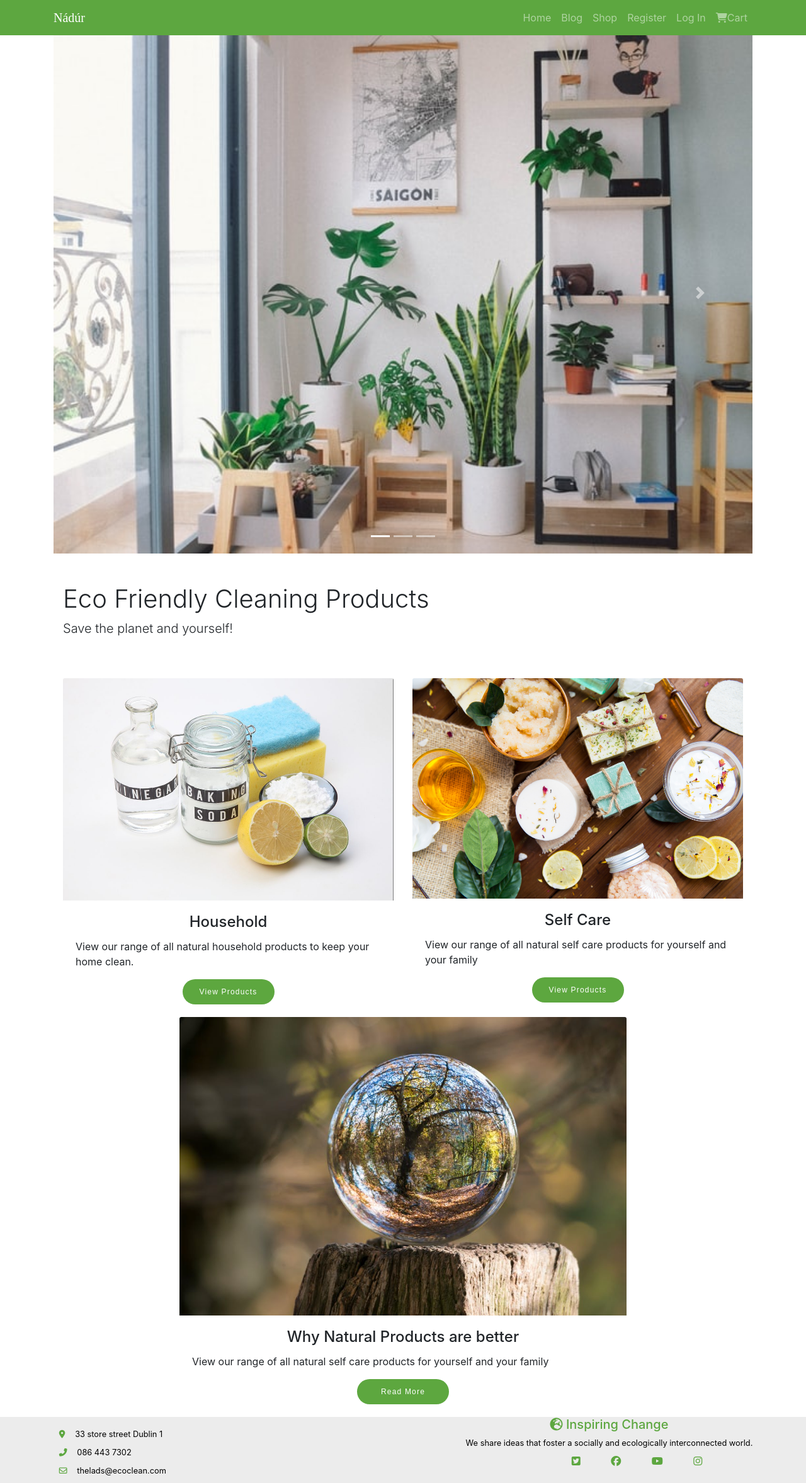
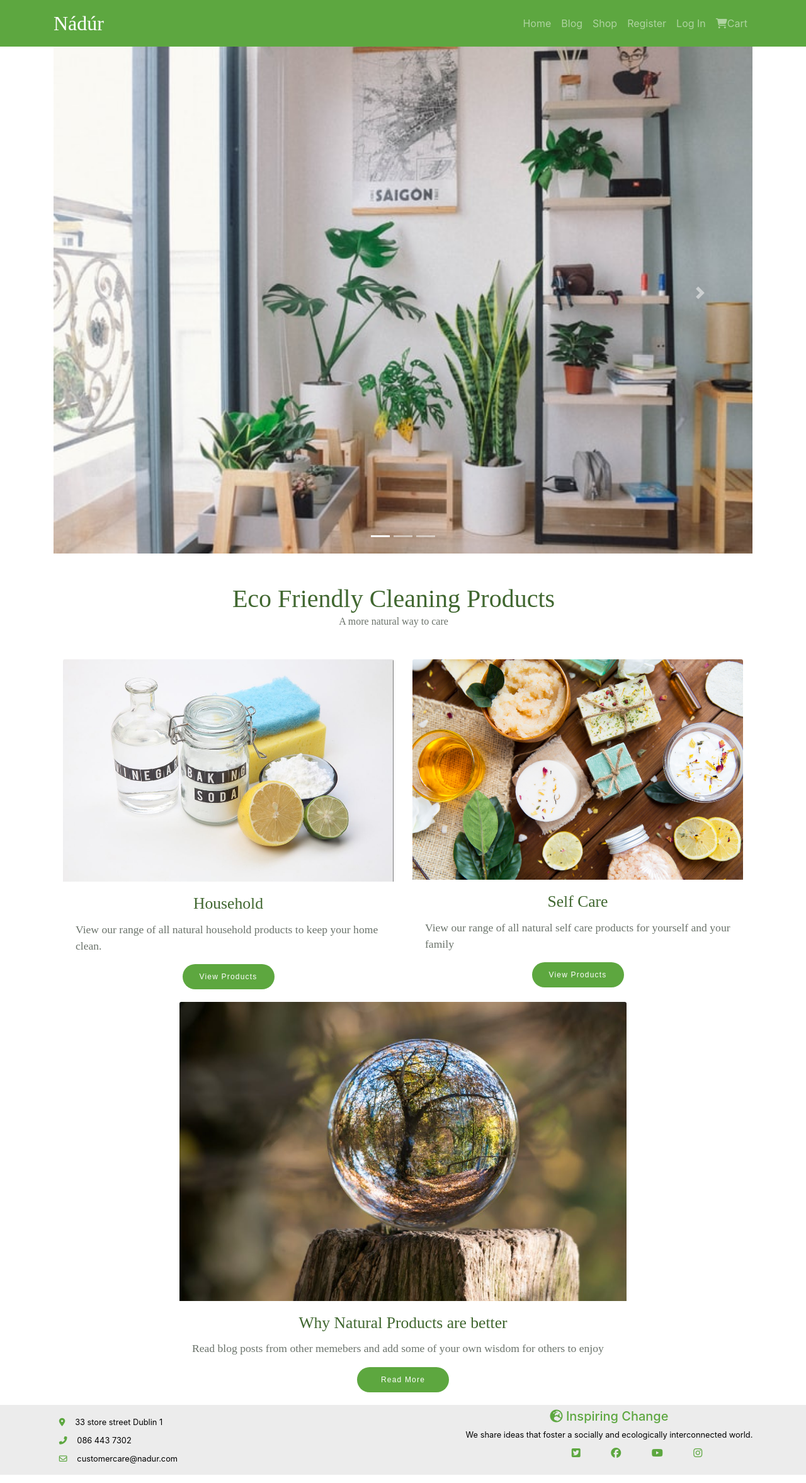
Before and after one commit to Neilfoster/eco-commerce, a Django app: page / in a window 1280 px wide. Shown: the whole page at 63% size. Run offline with Django 3.2, Linux system fonts and the light colour scheme; some libraries are stand-ins or nearby versions.

Commit message:
Added custom stylings and fonts to all pages

```diff
--- a/blog/templates/blog/blog.html
+++ b/blog/templates/blog/blog.html
@@ -6,9 +6,9 @@
         <div class="col-12 display panel panel-default">
             <div class="panel-body cstm-product">
                 <div class="blog-img" style="background-image: url('{{ MEDIA_URL }}{{ item.image }}')"></div>
-                <h3>{{ item.headline }}</h3>
-                <p>{{ item.author }}</p>
-                <p>{{ item.blog_text }}</p>
+                <h3 id="blog-head">{{ item.headline }}</h3>
+                <p class="blog-text">Author: {{ item.author }}</p>
+                <p class="blog-text">{{ item.blog_text }}</p>
             </div>
         </div>
     {% endfor %}
--- a/products/templates/products/index.html
+++ b/products/templates/products/index.html
@@ -33,9 +33,9 @@
 
   <!-- Page Content -->
   <section class="py-5">
-    <div class="container">
-      <h1 class="font-weight-light">Eco Friendly Cleaning Products</h1>
-      <p class="lead"><a>Save the planet and yourself</a>!</p>
+    <div class="container row">
+      <h1 class="font-weight-light heading-txt col-12">Eco Friendly Cleaning Products</h1>
+      <p class="col-12 sub-heading-txt">A more natural way to care</p>
     </div>
   </section>
 
@@ -71,7 +71,7 @@
           <img src="/media/images/blog.png" class="card-img-top" alt="blog-image">
           <div class="card-body">
             <h4 class="card-title">Why Natural Products are better</h4>
-            <p class="card-text">View our range of all natural self care products for yourself and your family</p>
+            <p class="card-text">Read blog posts from other memebers and add some of your own wisdom for others to enjoy</p>
             <button type="button" class="cstm-btn"><a href="{% url 'blog' %}">Read More</a></button>
           </div>
      </div>
--- a/static/css/custom.css
+++ b/static/css/custom.css
@@ -10,6 +10,7 @@ body {
 
 .nav_txt {
   font-family: 'Dosis';
+  font-size: 2rem;
 }
 
 .nav-item a {
@@ -51,8 +52,15 @@ body {
 
 .card-title{
     text-align: center;
+    font-family: 'Dosis';
+    color: #406730;
+    font-size:1.6rem;
 }
 
+.card-text {
+    font-family: 'raleway';
+    font-size:1.1rem;
+}
 .cstm-btn a {
     color: white;
     text-decoration: none;
@@ -65,11 +73,29 @@ body {
 
 .lndg-card  {
     text-align: center;
+
 }
 
 .lndg-card p {
     text-align: left;
+    color: #6b736b;
+
 }
+
+.heading-txt {
+    font-family: 'Dosis';
+    margin: auto;
+    text-align: center;
+    color: #406730;
+}
+
+.sub-heading-txt {
+    font-family: 'Dosis';
+    margin: auto;
+    text-align: center;
+    color: #6b736b;
+}
+
 /*---------Product display page-------- */
 
 .cstm-product{
@@ -145,9 +171,15 @@ body {
 }
 
 #blog-head {
-    color:#5da73f;
     margin-top:5%;
+    font-family: 'Dosis';
+    color: #406730;
 
+}
+
+.blog-text {
+    font-family: 'raleway';
+    font-size:1.2rem;
 }
 
 .blog-form {
@@ -258,6 +290,10 @@ form.form-inline {
 .form-group a {
     color:#5da73f;
 }
+/* -------- Password Reset ------------*/
+.password-head{
+    margin-top:5%;
+}
 
 /* -------- FOOTER ------------*/
 
@@ -279,6 +315,10 @@ form.form-inline {
     font-family: 'Dosis';
     margin-top: 1%;
     text-align: center;
+}
+
+#foot-head {
+    margin-top:1%;
 }
 
 .cstm-foot ul li  {
--- a/templates/base.html
+++ b/templates/base.html
@@ -95,14 +95,14 @@
               <p><i class="fas fa-phone-alt"></i>086 443 7302</p>
             </div>
             <div class="col-12">
-              <p><i class="far fa-envelope"></i>thelads@ecoclean.com</p>
+              <p><i class="far fa-envelope"></i>customercare@nadur.com</p>
             </div>
         </div>
     </div>
     <div class="col-6">
       <div class="row">
        <div class="col-12">
-          <h5><i class="fas fa-globe-europe"></i>  Inspiring Change</h5>
+          <h5 id="foot-head"><i class="fas fa-globe-europe"></i>  Inspiring Change</h5>
           <p>We share ideas that foster a socially and ecologically interconnected world.</p>
         </div>
       </div>
--- a/templates/registration/password_reset_form.html
+++ b/templates/registration/password_reset_form.html
@@ -4,7 +4,7 @@
 {% block content %}
 
 <form method="post" class="accountform">
-    <p>Please specify your email address to receive instructions for resetting it.</p>
+    <p class="password-head">Please specify your email address to receive instructions for resetting it.</p>
     <br>
     <div style="display:none">
         <input type="hidden" value="{{ csrf_token }}" name="csrfmiddlewaretoken">
```
Also changed, not shown: media/images/Screenshot_2020-04-18_at_14.24.14_qmhPTJQ.png (added).
